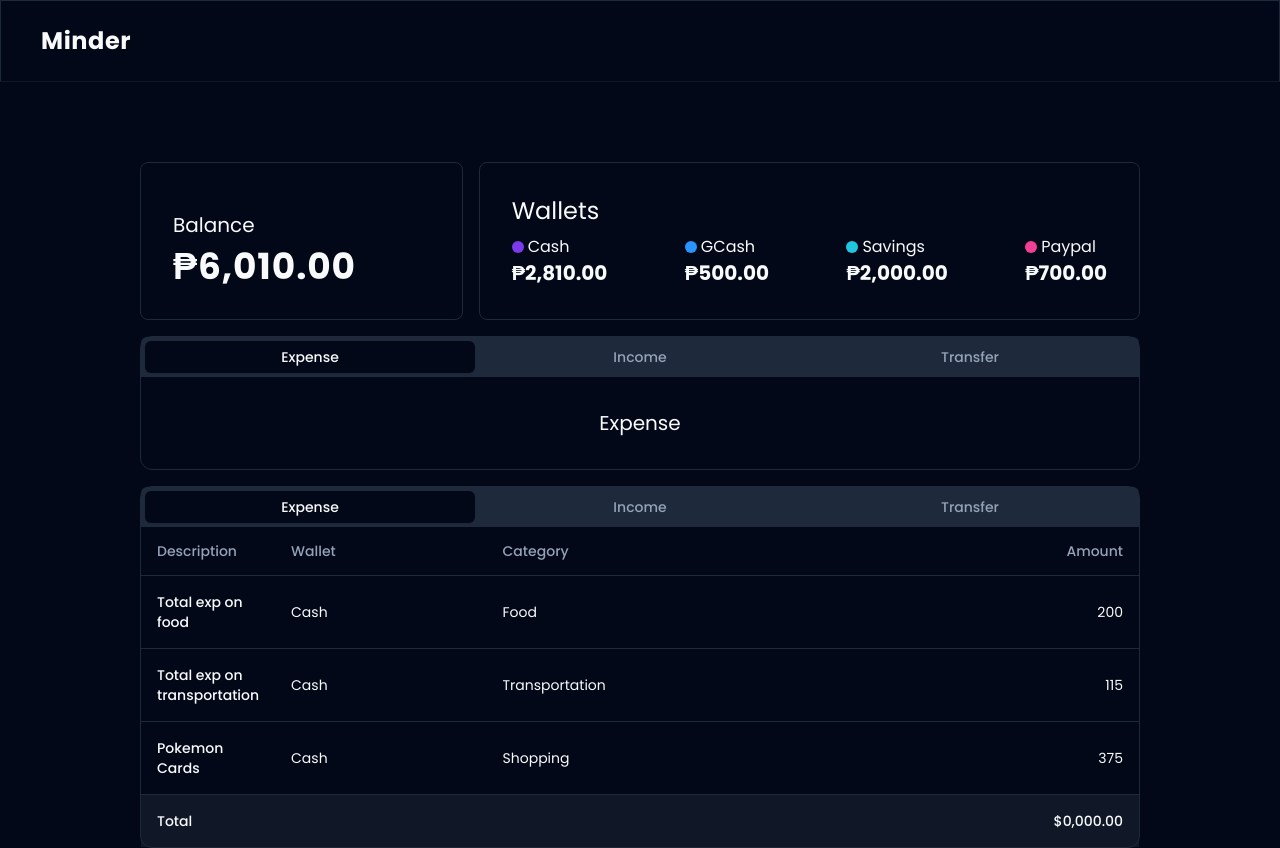
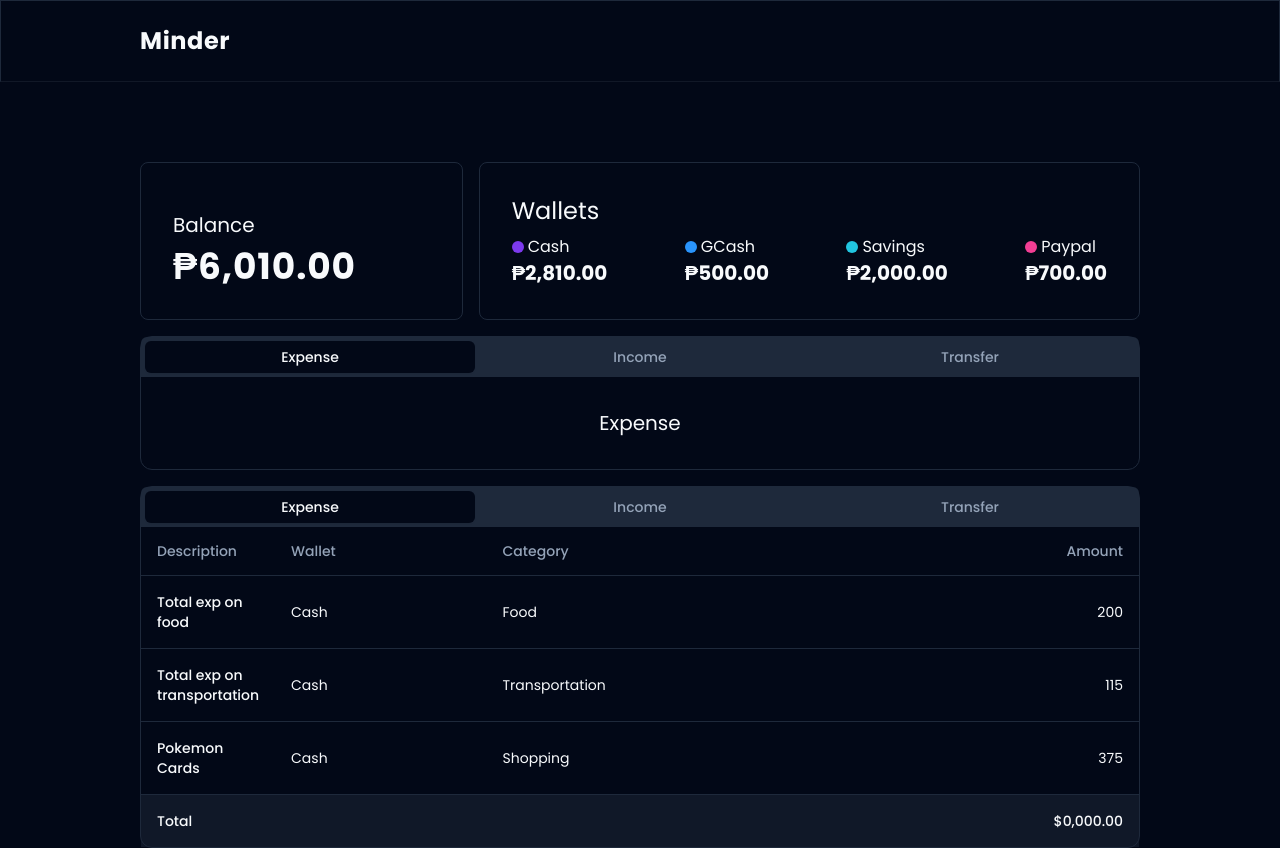
Before and after one commit to michaelcanonizado/minder, a Next.js app: page /demo in a window 1280 px wide. Built offline with nearby package versions, Linux system fonts and the light colour scheme.

Commit message:
feat: contain navbar links using @/helpers/screen-breakpoints.ts

```diff
--- a/src/components/sections/navbar/navbar.tsx
+++ b/src/components/sections/navbar/navbar.tsx
@@ -1,10 +1,17 @@
+import { screenBreakpoints } from '@/helpers/screen-breakpoints';
+import { cn } from '@/lib/utils';
 import Link from 'next/link';
 import React from 'react';
 
 const Navbar = () => {
   return (
-    <header className='sticky top-0 w-full'>
-      <nav className='flex justify-between border border-b-gray-900 px-10 py-6'>
+    <header className='sticky top-0 w-full border border-b-gray-900'>
+      <nav
+        className={cn(
+          'mx-auto flex w-full justify-between  px-10 py-6',
+          screenBreakpoints
+        )}
+      >
         <div>
           <Link href='/'>
             <h1 className='text-2xl font-bold tracking-wide'>Minder</h1>
```
